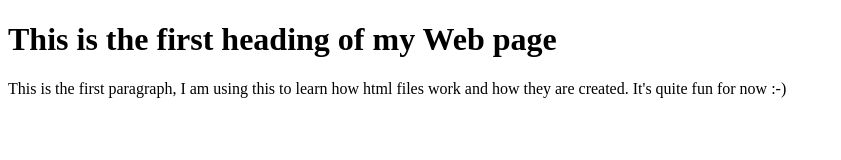
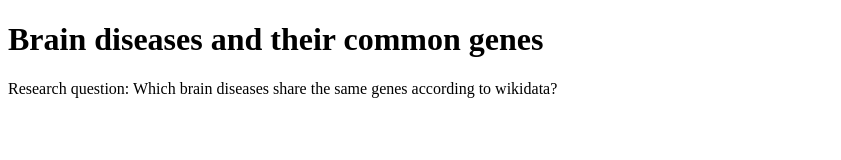
Before and after one commit to leoniealisa/PRA3006, a plain HTML site: page index.html in a window 1280 px wide. Shown: the whole page, without its empty margins (0-841 px from the left). Drawn offline with Linux system fonts and the light colour scheme.

Commit message:
trying something

```diff
--- a/index.html
+++ b/index.html
@@ -5,8 +5,9 @@
 </head>
 <body>
 
-<h1>This is the first heading of my Web page</h1>
-<p> This is the first paragraph, I am using this to learn how html files work and how they are created. It's quite fun for now :-) </p>
+<h1>Brain diseases and their common genes</h1>
+<p> Research question: Which brain diseases share the same genes according to wikidata? </p>
+<script src="index.js"></script>
 
 </body>
 </html>
--- /dev/null
+++ b/index.js
@@ -0,0 +1 @@
+console.log('Hello World');
```
